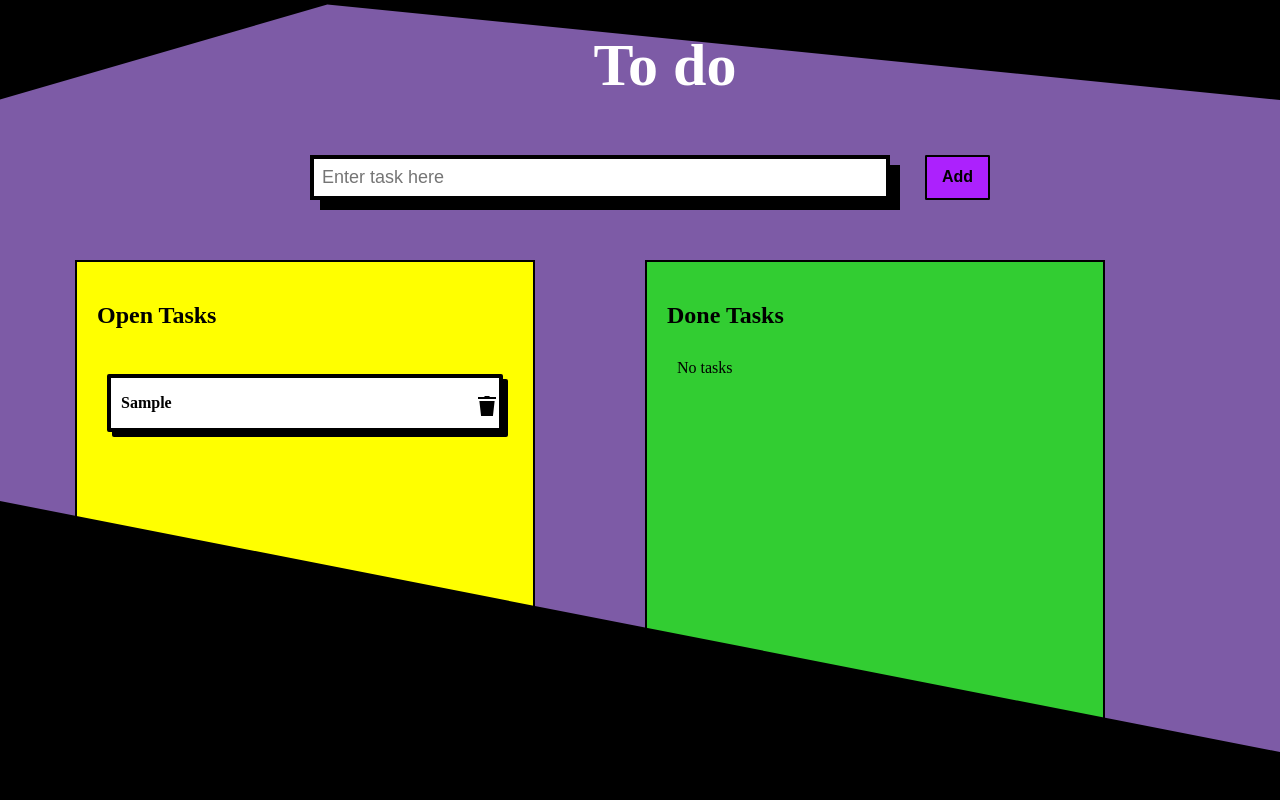
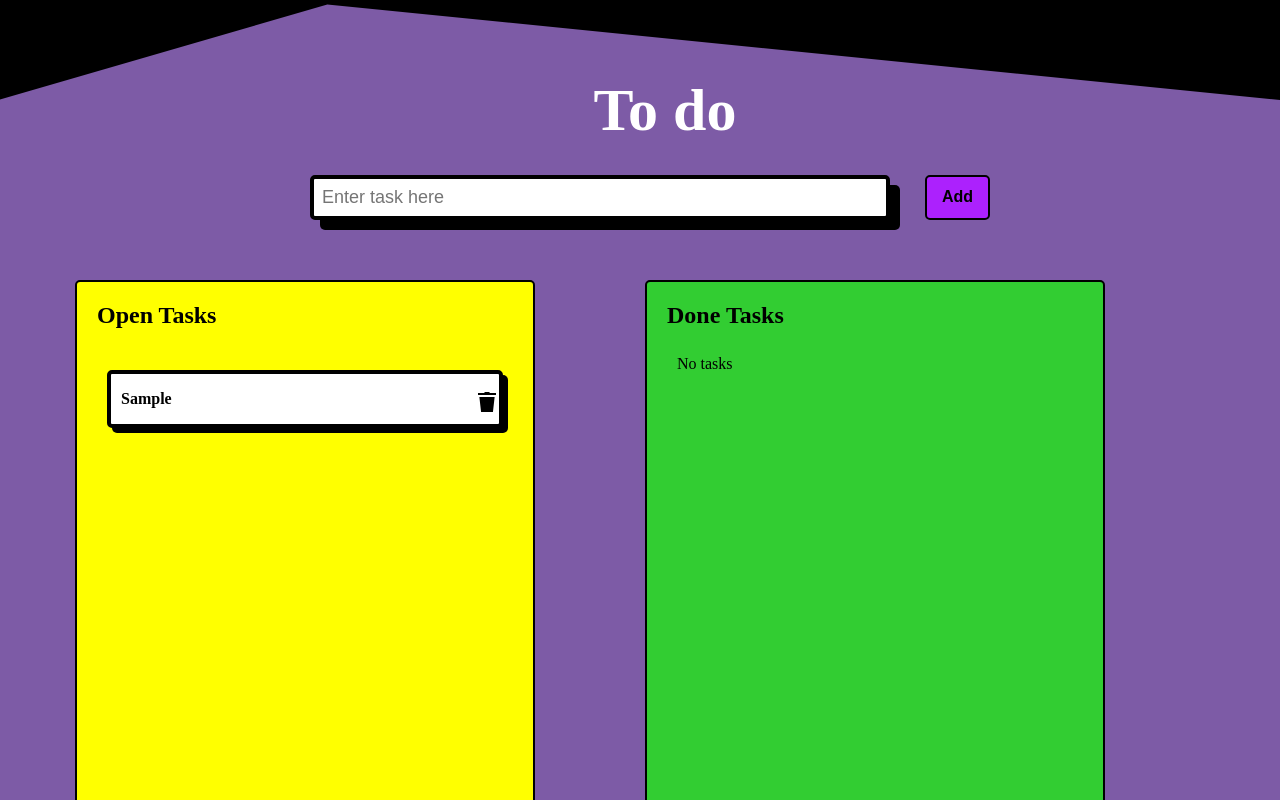
Before and after one commit to primasghar/To-do-app, a React app: page / in a window 1280 px wide. Both pictures are taken after typing "Sample" into the empty fields and a click on the button "Add". Shown: the top 800 px of the page. Built offline with nearby package versions, Linux system fonts and the light colour scheme; some icons are missing.

Commit message:
Added border radius for round corners, Changed padding of button, Removed the shapes from the bottom.

```diff
--- a/src/Shared/Button/Button.module.css
+++ b/src/Shared/Button/Button.module.css
@@ -7,8 +7,8 @@
     text-align: center;
     color: black;
     border: 2px solid black;
-    border-radius: 2%;
-    padding: 6px 15px;
+    border-radius: 5px;
+    padding: 8px 15px;
     margin-left: 15px;
     background-color: hsl(278, 98%, 56%);
     /*neon effect-*/
@@ -25,7 +25,7 @@
     .btn {
        display: block;
         margin-top: 15px;
-        padding: 4px 6px;
+        padding: 6px 8px;
         width: 60px;
     }
 
--- a/src/ToDo/ToDo.js
+++ b/src/ToDo/ToDo.js
@@ -138,32 +138,6 @@ function ToDo() {
           />
         </section>
       </main>
-      {/*<div className={classes.shapeBottom}>*/}
-      {/*  <svg*/}
-      {/*    data-name="Layer 1"*/}
-      {/*    xmlns="http://www.w3.org/2000/svg"*/}
-      {/*    viewBox="0 0 1200 120"*/}
-      {/*    preserveAspectRatio="none"*/}
-      {/*  >*/}
-      {/*    <path*/}
-      {/*      d="M892.25 114.72L0 0 0 120 1200 120 1200 0 892.25 114.72z"*/}
-      {/*      className="shape-fill"*/}
-      {/*    ></path>*/}
-      {/*  </svg>*/}
-      {/*</div>*/}
-      <div className={classes.triAngle}>
-        <svg
-          data-name="Layer 1"
-          xmlns="http://www.w3.org/2000/svg"
-          viewBox="0 0 1200 120"
-          preserveAspectRatio="none"
-        >
-          <path
-            d="M598.97 114.72L0 0 0 120 1200 120 1200 0 598.97 114.72z"
-            className="shape-fill"
-          ></path>
-        </svg>
-      </div>
     </div>
   );
 }
--- a/src/ToDo/ToDo.module.css
+++ b/src/ToDo/ToDo.module.css
@@ -1,5 +1,30 @@
 /* Extra small devices (phones, 600px and down) */
 @media only screen and (max-width: 600px) {
+    .container {
+        height: 100vh;
+        position:relative;
+    }
+
+    .shape {
+        position: absolute;
+        top: 0;
+        left: 0;
+        width: 100%;
+        overflow: hidden;
+        line-height: 0;
+        transform: rotate(180deg);
+    }
+
+    .shape svg {
+        position: relative;
+        display: block;
+        width: calc(180% + 1.3px);
+        height: 100px;
+    }
+
+    .shape .shape-fill {
+        fill: #000000;
+    }
     .wrapper {
         margin: 0 auto;
         display: flex;
@@ -12,6 +37,7 @@
         display: flex;
         justify-content: center;
         align-items: center;
+        margin-top: 70px;
     }
 
     .heading {
@@ -25,13 +51,19 @@
         margin-bottom: 16px;
     }
 
+    .headline1,
+    .headline2 {
+        margin: 0;
+    }
+
     .openList,
     .doneList {
         width: 300px;
-        height: 420px;
+        height: 345px;
         padding: 20px;
         margin: 10px 0;
         border: 2px solid black;
+        border-radius: 5px;
         overflow: auto;
     }
 
@@ -46,38 +78,70 @@
 
 /* Small devices (portrait tablets and large phones, 600px and up) */
 @media only screen and (min-width: 600px) {
+    .container {
+        height: 100vh;
+        position:relative;
+    }
+
+    .shape {
+        position: absolute;
+        top: 0;
+        left: 0;
+        width: 100%;
+        overflow: hidden;
+        line-height: 0;
+        transform: rotate(180deg);
+    }
+
+    .shape svg {
+        position: relative;
+        display: block;
+        width: calc(180% + 1.3px);
+        height: 100px;
+    }
+
+    .shape .shape-fill {
+        fill: #000000;
+    }
     .wrapper {
         margin: 0 auto;
         display: flex;
         flex-direction: column;
         justify-content: center;
         align-items: center;
+        gap: 12px;
     }
 
     .Head {
         display: flex;
         justify-content: center;
         align-items: center;
+        margin-top: 70px;
     }
 
     .heading {
         font-size: 50px;
         color: white;
-        margin-left: 10px;
+        margin: 5px 10px
     }
 
     .enterData {
-        padding: 0;
-        margin-bottom: 16px;
+        /*padding: 0;*/
+        margin-bottom: 20px;
     }
 
+    .headline1,
+    .headline2 {
+        margin: 0;
+    }
     .openList,
     .doneList {
         width: 500px;
-        height: 520px;
+        height: 505px;
         padding: 20px;
         margin: 10px 0;
         border: 2px solid black;
+        border-radius: 5px;
         overflow: auto;
     }
 
@@ -93,11 +157,35 @@
 
 /* Large devices (laptops/desktops, 992px and up) */
 @media only screen and (min-width: 992px) {
+    .container {
+        height: 100vh;
+        position:relative;
+    }
+
+    .shape {
+        position: absolute;
+        top: 0;
+        left: 0;
+        width: 100%;
+        overflow: hidden;
+        line-height: 0;
+        transform: rotate(180deg);
+    }
+
+    .shape svg {
+        position: relative;
+        display: block;
+        width: calc(180% + 1.3px);
+        height: 100px;
+    }
+
+    .shape .shape-fill {
+        fill: #000000;
+    }
     .wrapper {
-        margin: 0 auto;
         display: grid;
         grid-gap: 10px;
-        grid-template-rows: 130px 100px auto;
+        grid-template-rows: 150px 100px auto;
         grid-template-columns:  repeat(6, 150px);
         justify-content: center;
         align-items: center;
@@ -130,7 +218,8 @@
     .openList,
     .doneList {
         width: 460px;
-        height: 700px;
+        height: 716px;
+        border-radius: 5px;
     }
 
     .openList {
@@ -148,10 +237,10 @@
 /* Extra large devices (large laptops and desktops, 1200px and up) */
 @media only screen and (min-width: 1200px) {
     .container{
+        height: 100vh;
         position:relative;
         display: flex;
         flex-direction: column;
-        height: 100vh;
     }
     .shape {
         position: absolute;
@@ -174,47 +263,8 @@
         fill: #000000;
     }
 
-    .shapeBottom {
-        position: absolute;
-        bottom: 0;
-        left: 0;
-        width: 100%;
-        overflow: hidden;
-        line-height: 0;
-    }
-
-    .shapeBottom svg {
-        position: relative;
-        display: block;
-        width: calc(100% + 1.3px);
-        height: 100px;
-    }
-
-    .shapeBottom .shape-fill {
-        fill: #000000;
-    }
-
-    .triAngle {
-        position: absolute;
-        bottom: 0;
-        left: 0;
-        width: 100%;
-        overflow: hidden;
-        line-height: 0;
-    }
-
-    .triAngle svg {
-        position: relative;
-        display: block;
-        width: calc(228% + 1.3px);
-        height: 299px;
-    }
-
-    .triAngle .shape-fill {
-        fill: #000000;
-    }
     .wrapper {
-        grid-template-rows: 130px 100px auto;
+        grid-template-rows: 150px 100px auto;
         grid-template-columns:  repeat(6, 180px);
     }
 }
--- a/src/ToDo/components/AddForm/AddForm.module.css
+++ b/src/ToDo/components/AddForm/AddForm.module.css
@@ -4,10 +4,10 @@
 }
 
 .inputField {
-  border: 4px solid black;
-  box-shadow: 10px 10px black;
-
-  padding: 8px;
+    border: 4px solid black;
+    box-shadow: 10px 10px black;
+    border-radius: 5px;
+    padding: 8px;
 }
 
 /*--------------media--------------*/
@@ -28,6 +28,7 @@
     box-shadow: 5px 5px black;
   }
 }
+
 /* Small devices (portrait tablets and large phones, 600px and up) */
 @media only screen and (min-width: 600px) {
   .inputField {
--- a/src/ToDo/components/ToDoItem/ToDoItem.module.css
+++ b/src/ToDo/components/ToDoItem/ToDoItem.module.css
@@ -5,7 +5,7 @@
     background-color: white;
     padding-left: 15px;
     margin: 15px 0;
-    border-radius: 2px;
+    border-radius: 5px;
     cursor: pointer;
 }
 
@@ -21,12 +21,12 @@
 
 
 /*--------------media--------------*/
+
 /* Extra small devices (phones, 600px and down) */
 @media only screen and (max-width: 600px) {
     .item {
         font-weight: 500;
         padding-left: 10px;
-
         border: 2px solid black;
         box-shadow: 2px 2px black;
     }
@@ -37,13 +37,7 @@
     .item {
         font-weight: 700;
         padding-left: 10px;
-
         border: 4px solid black;
         box-shadow: 5px 5px black;
     }
 }
-
-/*@media only screen and (max-width: 600px) {*/
-
-
-/*}*/
```
